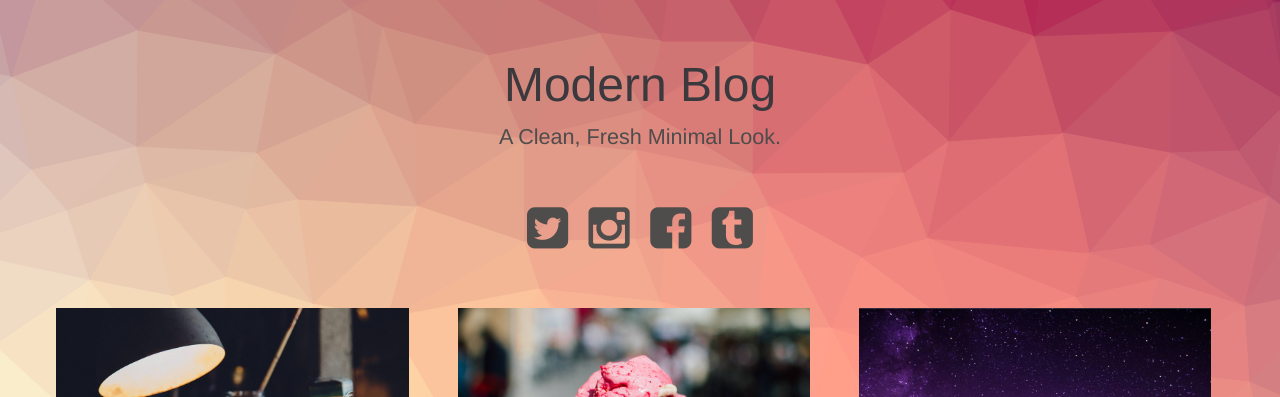
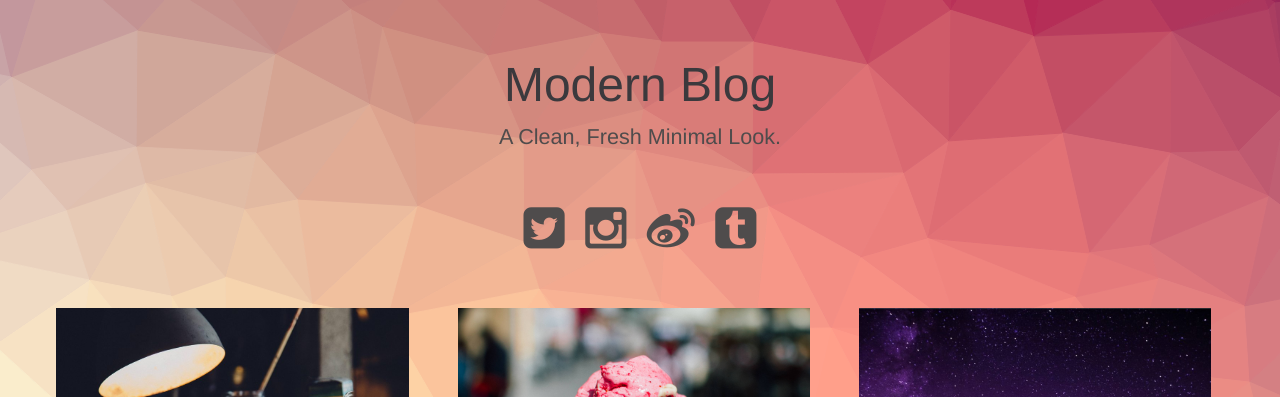
Before and after one commit to jinglanx/jinglanx.github.io, a Jekyll site: the page built from index.html, in a window 1280 px wide. Shown: the top 397 px of the page. Built offline with Jekyll 4.4.1, drawn with Linux system fonts in a browser that asks for light colours.

Commit message:
test commit

```diff
--- a/index.html
+++ b/index.html
@@ -32,7 +32,7 @@ layout: compress
                 <nav class="links">
                     <a href="#"><i class="fa fa-twitter-square fa-3x"></i></a>
                     <a href="#"><i class="fa fa-instagram fa-3x"></i></a>
-                    <a href="#"><i class="fa fa-facebook-square fa-3x"></i></a>
+                    <a href="https://weibo.com/becauseforyou"><i class="fa fa-weibo fa-3x"></i></a>
                     <a href="#"><i class="fa fa-tumblr-square fa-3x"></i></a>
                 </nav>
             </header>
```
Also changed, not shown: 1 other file.
